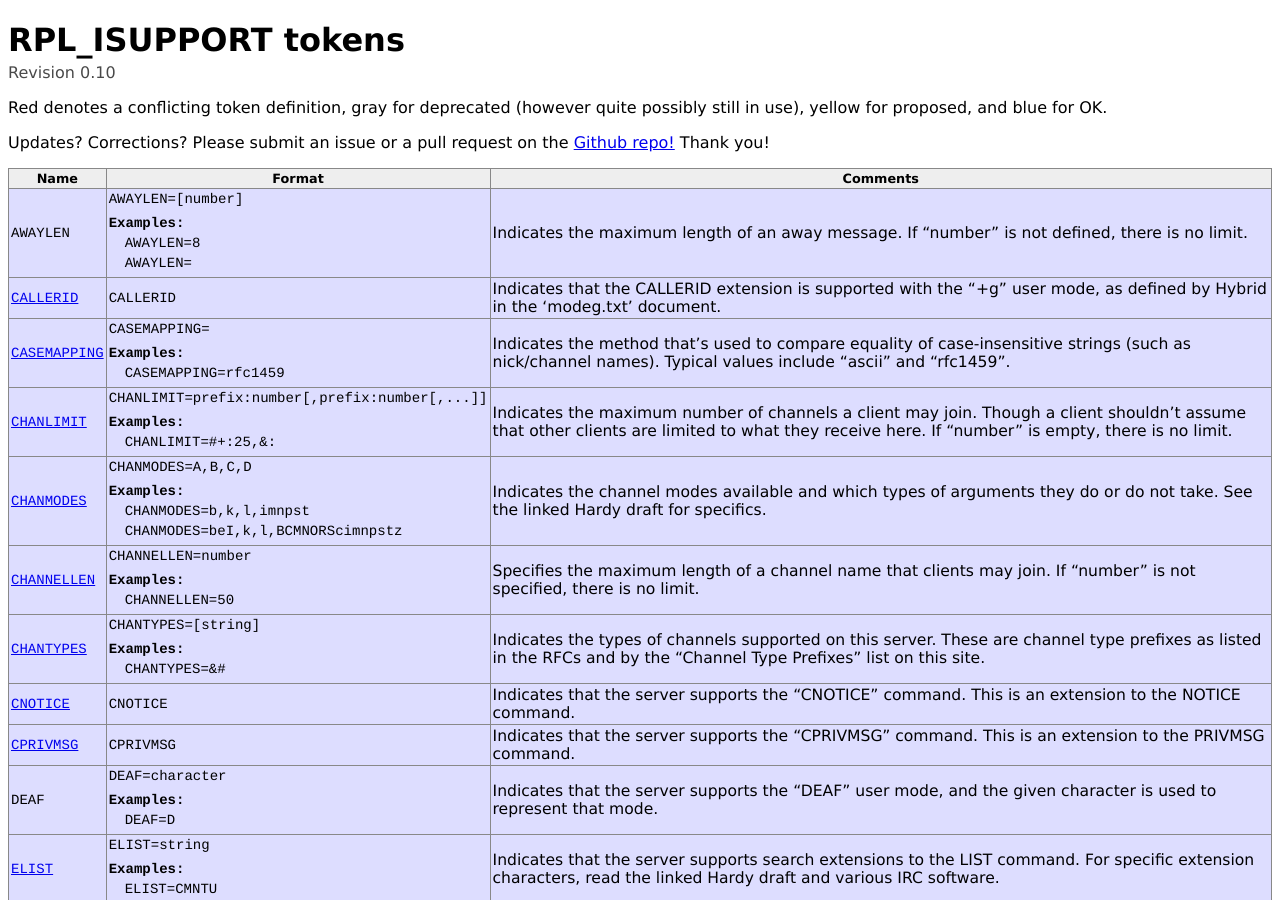
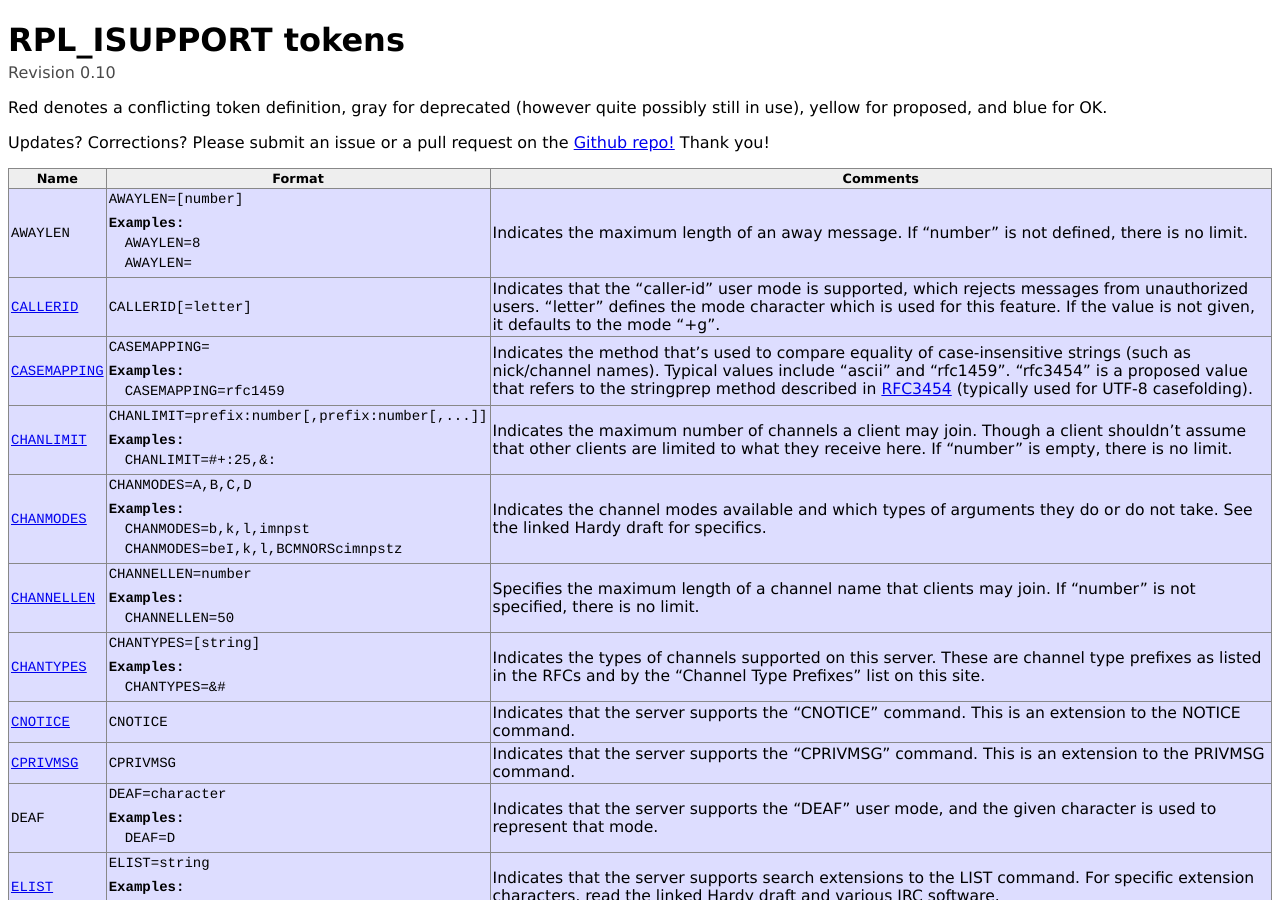
Before and after one commit to ircdocs/irc-defs, a Jekyll site: the page built from defs/isupport.html, in a window 1280 px wide and 900 px high. Built offline with Jekyll 4.4.1, drawn with Linux system fonts in a browser that asks for light colours; some of the changed text lies outside the part shown.

Commit message:
isupport: Add some things from -harmony (and mammon)

```diff
--- a/_data/isupport.yaml
+++ b/_data/isupport.yaml
@@ -81,11 +81,13 @@
 
     -
         name: CALLERID
-        format: "CALLERID"
+        format: "CALLERID[=letter]"
         information: "https://github.com/ircd-hybrid/ircd-hybrid/blob/master/doc/modeg.txt"
         comment: >
-            Indicates that the CALLERID extension is supported with the "+g"
-            user mode, as defined by Hybrid in the 'modeg.txt' document.
+            Indicates that the "caller-id" user mode is supported, which
+            rejects messages from unauthorized users. "letter" defines the mode
+            character which is used for this feature. If the value is not
+            given, it defaults to the mode "+g".
 
     -
         name: CASEMAPPING
@@ -94,7 +96,10 @@
         comment: >
             Indicates the method that's used to compare equality of
             case-insensitive strings (such as nick/channel names).
-            Typical values include "ascii" and "rfc1459".
+            Typical values include "ascii" and "rfc1459". "rfc3454" is a
+            proposed value that refers to the stringprep method described in
+            <a href="http://tools.ietf.org/html/rfc3454">RFC3454</a> (typically
+            used for UTF-8 casefolding).
 
         examples:
             - "CASEMAPPING=rfc1459"
@@ -461,6 +466,20 @@
             used instead of this token.
 
     -
+        name: USERLEN
+        format: "USERLEN=[number]"
+        information: "http://rabbit.dereferenced.org/~nenolod/ircv3-harmony/id-wpitcock-ircv3-core.html#rfc.section.3.8.2.1.16"
+        comment: >
+            Indicates the maximum length of an username in octets. If "number"
+            is not specified, there is no limit.
+
+        examples:
+            - "USERLEN=12"
+            - "USERLEN="
+
+        proposed: true
+
+    -
         name: WATCH
         format: "WATCH=number"
         information: "https://tools.ietf.org/html/draft-hardy-irc-isupport-00"
```
